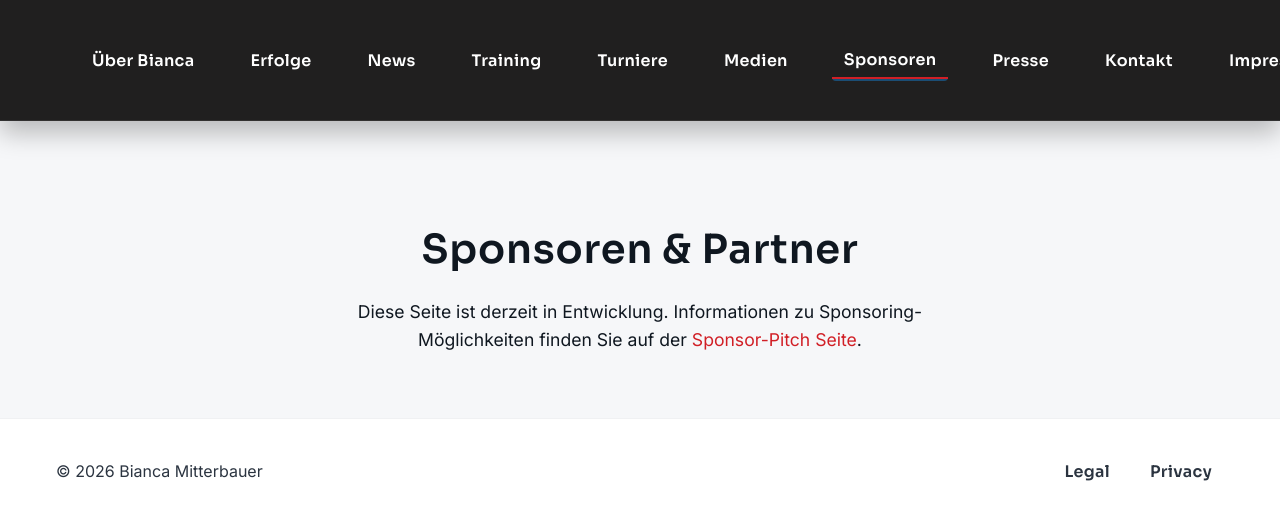
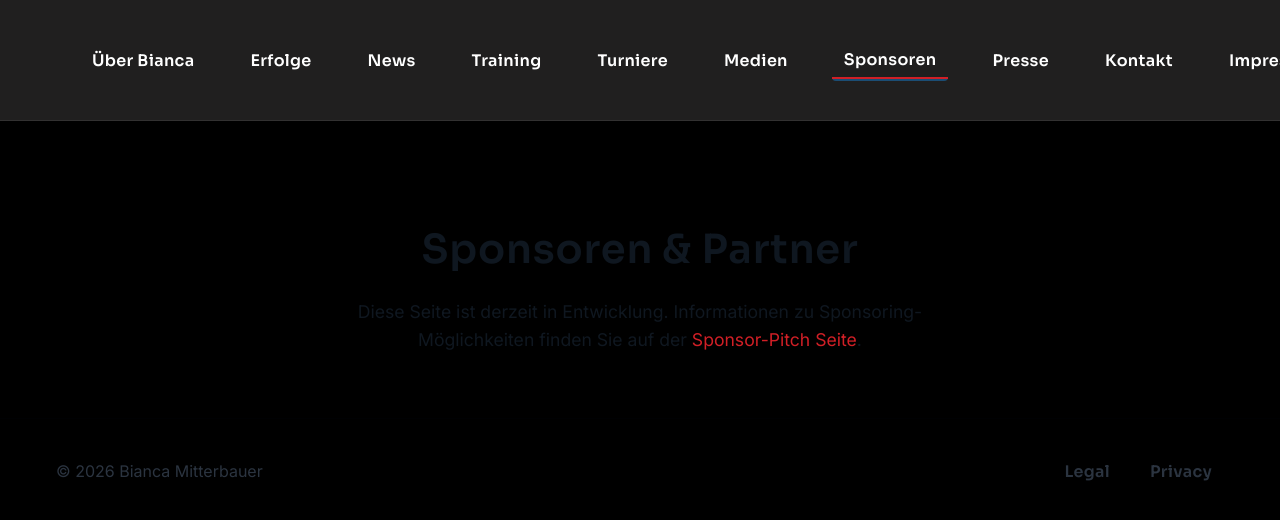
Before and after one commit to biancamitterbauer/bianca-waterpolo, an Angular app: page /sponsors in a window 1280 px wide. Shown: the top 520 px of the page. Built offline with nearby package versions, Linux system fonts and the light colour scheme.

Commit message:
Enhance PWA standalone safe-area spacing and footer background fix

```diff
--- a/src/app/core/layout/header/header.component.scss
+++ b/src/app/core/layout/header/header.component.scss
@@ -339,3 +339,31 @@ MOBILE HEADER (<= 900px)
 
 
 /* End of header styles */
+
+/* PWA standalone safe-area support */
+@media (display-mode: standalone) {
+  .header-bar {
+    padding-top: env(safe-area-inset-top);
+  }
+
+  .header-container {
+    height: calc(56px + env(safe-area-inset-top));
+    align-items: center;
+  }
+
+  .logo img {
+    max-height: calc(var(--app-header-height, 56px));
+  }
+}
+
+/* Legacy iOS support via body class applied from TS */
+body.standalone-mode {
+  .header-bar {
+    padding-top: env(safe-area-inset-top);
+  }
+
+  .header-container {
+    height: calc(56px + env(safe-area-inset-top));
+    align-items: center;
+  }
+}
--- a/src/app/core/layout/layout.component.ts
+++ b/src/app/core/layout/layout.component.ts
@@ -49,6 +49,15 @@ export class LayoutComponent {
     this.isStandalone = this.installService.isInStandaloneMode();
     this.canPrompt = this.installService.canPromptInstall();
     this.isIosPlatform = this.installService.isIos();
+
+    // SSR-safe: only access document/window in the browser
+    if (typeof window !== 'undefined' && this.isStandalone) {
+      try {
+        document.body.classList.add('standalone-mode');
+      } catch (e) {
+        // noop - defensive for strict CSP or SSR edge cases
+      }
+    }
   }
 
   footerInstall(): void {
--- a/src/styles.scss
+++ b/src/styles.scss
@@ -23,3 +23,38 @@ img {
 	max-width: 100%;
 	height: auto;
 }
+
+/* Ensure background is black for standalone and Safari safe-area gaps */
+html,
+body {
+  background: #000;
+}
+
+body {
+  min-height: 100vh;
+  background-color: #000;
+}
+
+/* Footer safe-area and main content padding for mobile/tabbar */
+.site-footer {
+  background: #000;
+  padding-bottom: calc(14px + env(safe-area-inset-bottom));
+}
+
+.site-footer::after {
+  content: "";
+  display: block;
+  height: env(safe-area-inset-bottom);
+  background: #000;
+}
+
+@media (max-width: 900px) {
+  .app-main {
+    padding-bottom: calc(72px + env(safe-area-inset-bottom));
+  }
+}
+
+/* Ensure legacy iOS class also enforces safe-area styles */
+body.standalone-mode {
+  background: #000;
+}
```
